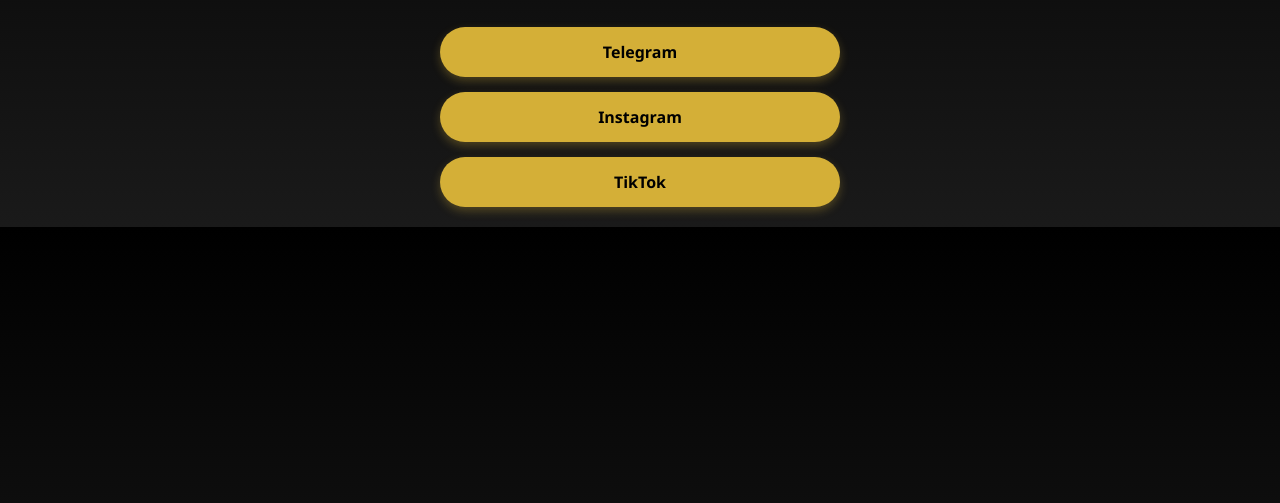
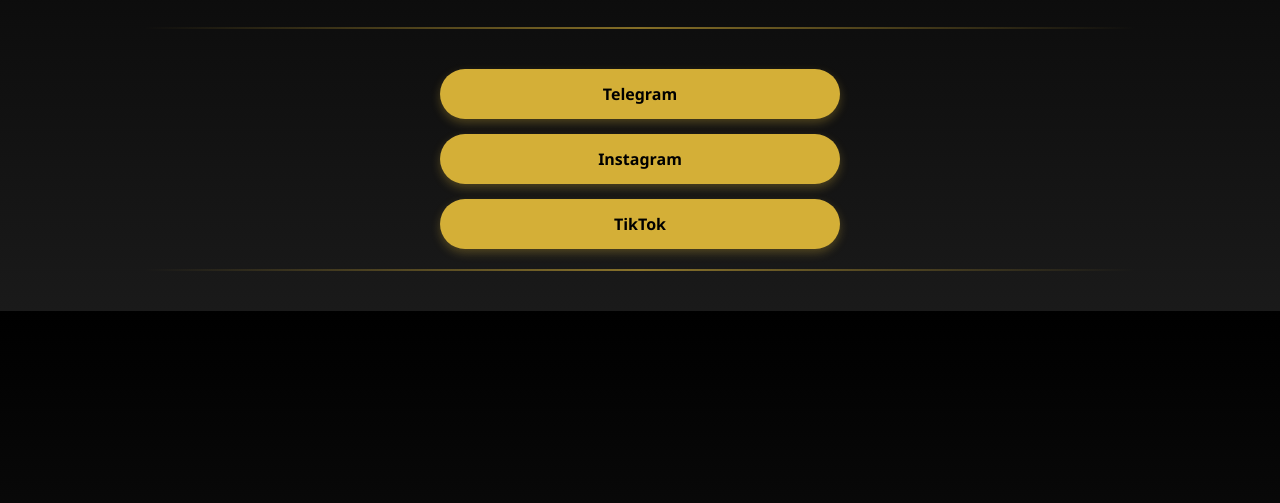
Before and after one commit to SerHesoyam/victoria-links, a plain HTML site: page index.html in a window 1280 px wide. Shown: the part 297-800 px from the top of the page. Drawn offline with Linux system fonts and the light colour scheme.

Commit message:
Update index.html

```diff
--- a/index.html
+++ b/index.html
@@ -29,6 +29,14 @@
       background-size: contain;
       opacity: 0.03;
       z-index: 0;
+    }
+    .decorative-line {
+      width: 80%;
+      height: 2px;
+      background: linear-gradient(to right, transparent, #d4af37, transparent);
+      margin: 20px auto;
+      opacity: 0.6;
+      z-index: 1;
     }
     .profile-pic {
       width: 180px;
@@ -68,12 +76,13 @@
       text-align: center;
       border-radius: 30px;
       font-weight: bold;
-      transition: background-color 0.3s, transform 0.2s;
+      transition: background-color 0.3s, transform 0.2s, box-shadow 0.3s;
       box-shadow: 0 4px 10px rgba(212, 175, 55, 0.3);
     }
     .link-btn:hover {
       background-color: #b58f2d;
       transform: scale(1.05);
+      box-shadow: 0 6px 14px rgba(212, 175, 55, 0.5);
     }
   </style>
 </head>
@@ -82,10 +91,12 @@
     <img src="8c22c182-b941-471c-89d9-2a3c0a7cfb96.png" alt="Victoria Tsapko">
   </div>
   <h1>Victoria Tsapko</h1>
+  <div class="decorative-line"></div>
   <div class="links">
     <a class="link-btn" href="https://t.me/VictoriiaTsapko?fbclid=PAY2xjawJlVXhleHRuA2FlbQIxMQABpxTludgMUafZXjR58erPhPiI9X__DTYkQo6zCcWQ3L0oIPp-tRbVC1zA3_g5_aem_4buMzhxNA_ErEYe-AjCeJg" target="_blank">Telegram</a>
     <a class="link-btn" href="https://www.instagram.com/keratin.victoria.kr" target="_blank">Instagram</a>
     <a class="link-btn" href="https://www.tiktok.com/@keratin.victoria.kr" target="_blank">TikTok</a>
   </div>
+  <div class="decorative-line"></div>
 </body>
 </html>
```
